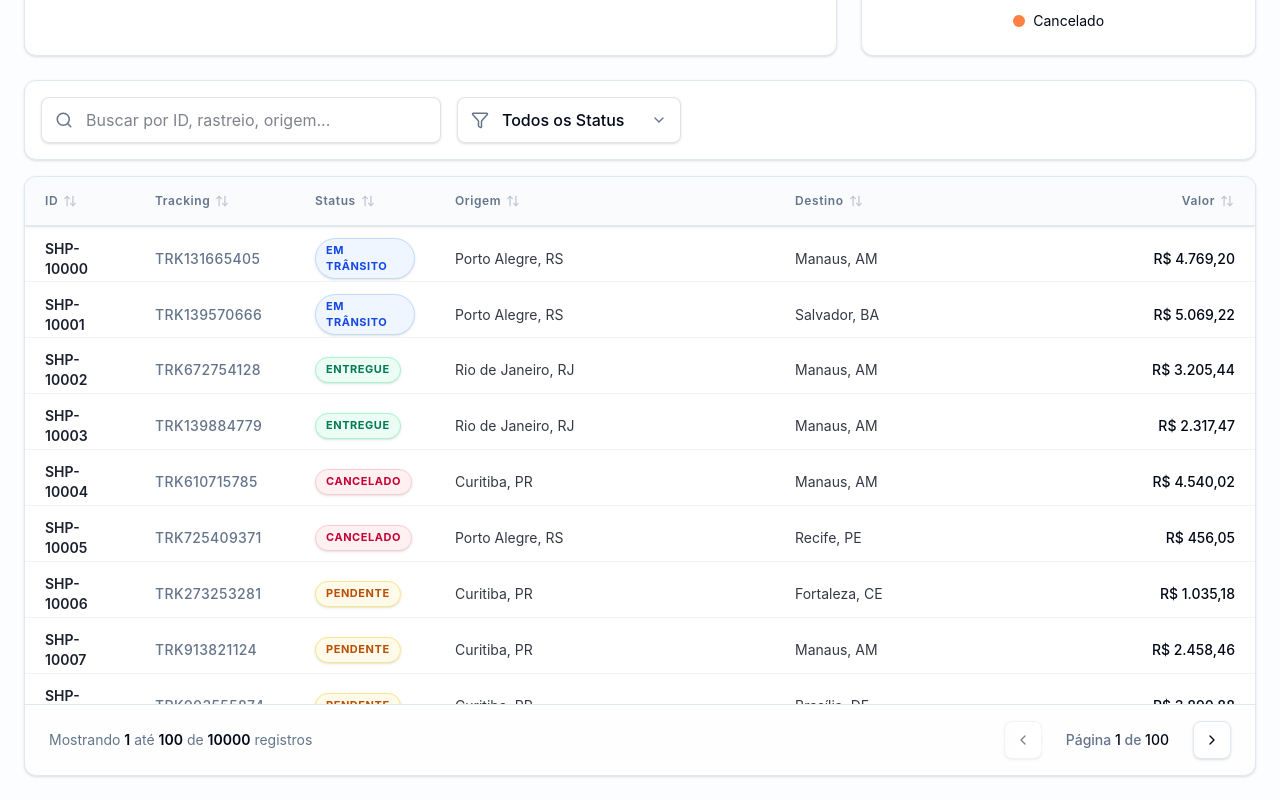
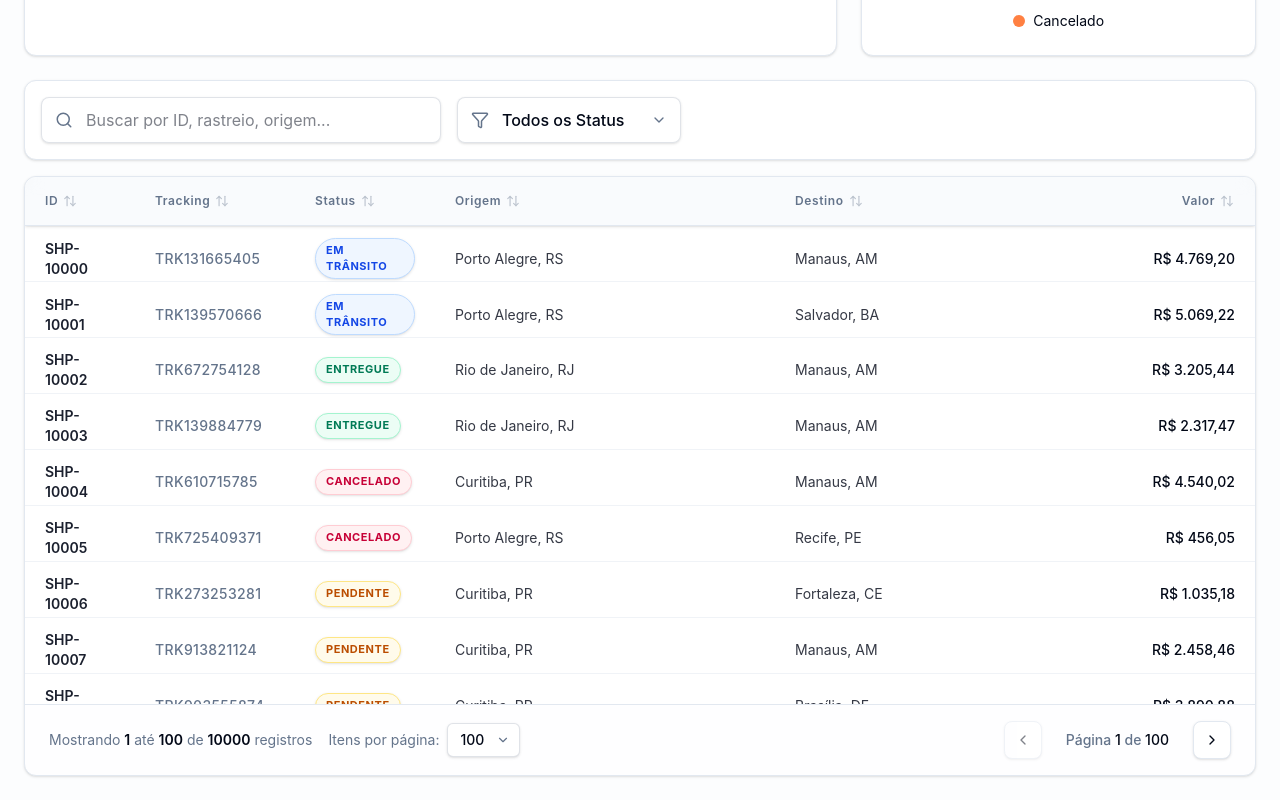
Before and after one commit to eleazar-nascimento/b2b-dashboard, a React (Vite) app: page /dashboard in a window 1280 px wide. Shown: the part 700-1500 px from the top of the page. Built offline with nearby package versions, Linux system fonts and the light colour scheme.

Commit message:
feat: add page size selection and update query parameters in Dashboard and DataTable components

```diff
--- a/src/components/Dashboard.tsx
+++ b/src/components/Dashboard.tsx
@@ -14,13 +14,12 @@ export function Dashboard() {
   const searchQuery = searchParams.get('search') || '';
   const sortField = (searchParams.get('sortField') || '') as keyof Shipment | '';
   const sortOrder = (searchParams.get('sortOrder') || 'asc') as 'asc' | 'desc';
+  const pageSize = Number(searchParams.get('pageSize')) || 100;
 
   const [searchInput, setSearchInput] = useState(searchQuery);
 
-  const pageSize = 100;
-
   const { data, isLoading, isFetching } = useQuery({
-    queryKey: ['shipments', { page, statusFilter, searchQuery, sortField, sortOrder }],
+    queryKey: ['shipments', { page, pageSize, statusFilter, searchQuery, sortField, sortOrder }],
     queryFn: () => fetchShipments({ page, pageSize, status: statusFilter, search: searchQuery, sortField, sortOrder }),
     placeholderData: (prev) => prev,
   });
@@ -225,6 +224,7 @@ export function Dashboard() {
             pageSize={pageSize}
             isLoading={isLoading || isFetching}
             onPageChange={(p) => updateParams({ page: p.toString() })}
+            onPageSizeChange={(size) => updateParams({ pageSize: size.toString(), page: '1' })}
             sortField={sortField}
             sortOrder={sortOrder}
             onSort={handleSort}
--- a/src/components/DataTable.tsx
+++ b/src/components/DataTable.tsx
@@ -1,7 +1,7 @@
 import { useRef } from 'react';
 import { useVirtualizer } from '@tanstack/react-virtual';
 import type { Shipment } from '../api/mockData';
-import { ChevronLeft, ChevronRight, ArrowUpDown, ArrowUp, ArrowDown } from 'lucide-react';
+import { ChevronLeft, ChevronRight, ArrowUpDown, ArrowUp, ArrowDown, ChevronDown } from 'lucide-react';
 
 interface DataTableProps {
   data: Shipment[];
@@ -11,6 +11,7 @@ interface DataTableProps {
   pageSize: number;
   isLoading: boolean;
   onPageChange: (page: number) => void;
+  onPageSizeChange: (size: number) => void;
   sortField: keyof Shipment | '';
   sortOrder: 'asc' | 'desc';
   onSort: (field: keyof Shipment) => void;
@@ -24,6 +25,7 @@ export function DataTable({
   pageSize,
   isLoading,
   onPageChange,
+  onPageSizeChange,
   sortField,
   sortOrder,
   onSort,
@@ -150,11 +152,30 @@ export function DataTable({
         </table>
       </div>
 
-      <div className="flex items-center justify-between px-6 py-4 bg-muted/10 border-t">
-        <div className="text-sm text-muted-foreground">
-          Mostrando <span className="font-semibold text-foreground">{(currentPage - 1) * pageSize + 1}</span> até{' '}
-          <span className="font-semibold text-foreground">{Math.min(currentPage * pageSize, totalCount)}</span> de{' '}
-          <span className="font-semibold text-foreground">{totalCount}</span> registros
+      <div className="flex flex-col sm:flex-row items-center justify-between px-6 py-4 bg-muted/10 border-t gap-4">
+        <div className="flex items-center gap-4">
+          <div className="text-sm text-muted-foreground hidden sm:block">
+            Mostrando <span className="font-semibold text-foreground">{totalCount === 0 ? 0 : (currentPage - 1) * pageSize + 1}</span> até{' '}
+            <span className="font-semibold text-foreground">{Math.min(currentPage * pageSize, totalCount)}</span> de{' '}
+            <span className="font-semibold text-foreground">{totalCount}</span> registros
+          </div>
+          <div className="flex items-center gap-2">
+            <span className="text-sm text-muted-foreground">Itens por página:</span>
+            <div className="relative group">
+              <select
+                value={pageSize}
+                onChange={(e) => onPageSizeChange(Number(e.target.value))}
+                className="appearance-none bg-background border border-muted-foreground/20 rounded-md pl-3 pr-8 py-1.5 text-sm font-medium hover:border-muted-foreground/40 focus:border-primary focus:outline-none focus:ring-2 focus:ring-primary/10 transition-all cursor-pointer shadow-sm"
+              >
+                {[20, 50, 100, 200, 500].map(size => (
+                  <option key={size} value={size}>{size}</option>
+                ))}
+              </select>
+              <div className="absolute right-2.5 top-1/2 -translate-y-1/2 pointer-events-none text-muted-foreground group-hover:text-foreground transition-colors">
+                <ChevronDown size={14} />
+              </div>
+            </div>
+          </div>
         </div>
 
         <div className="flex items-center space-x-2">
```
